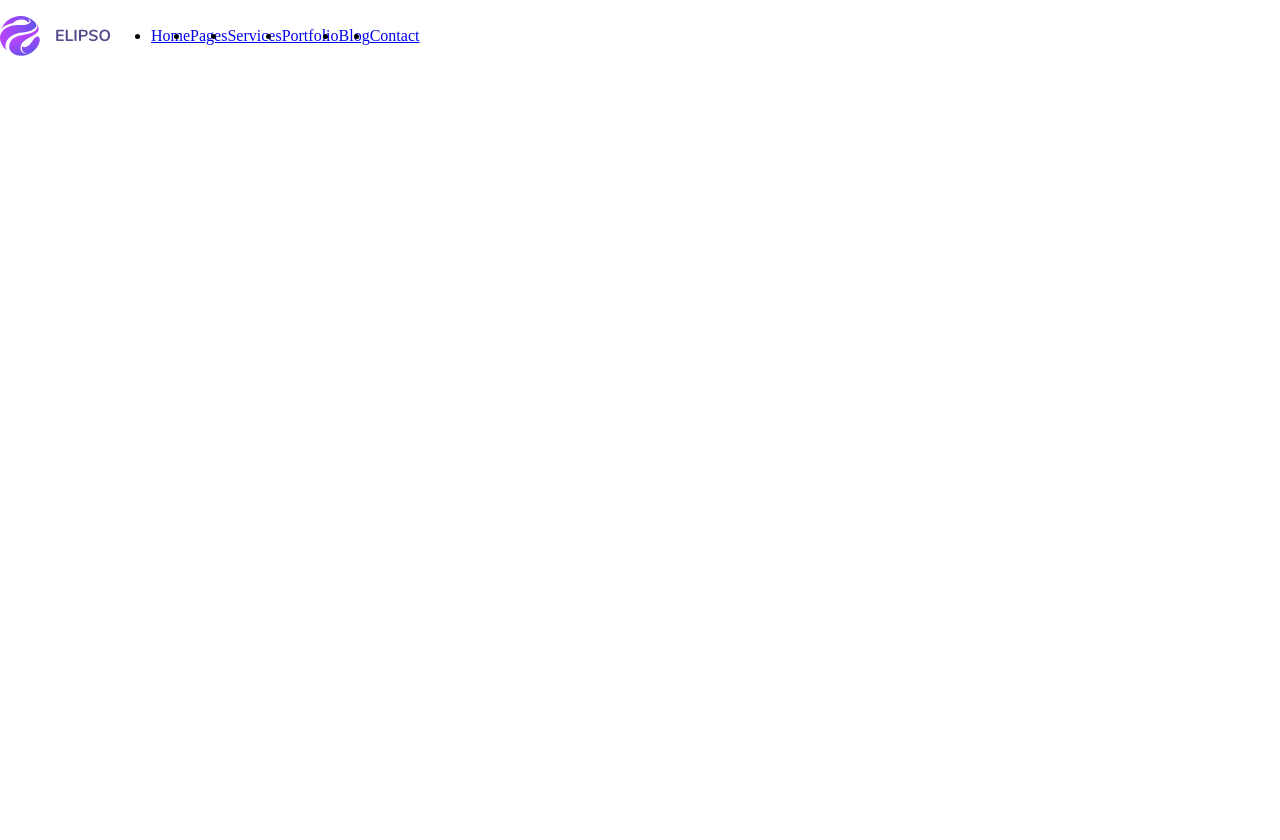
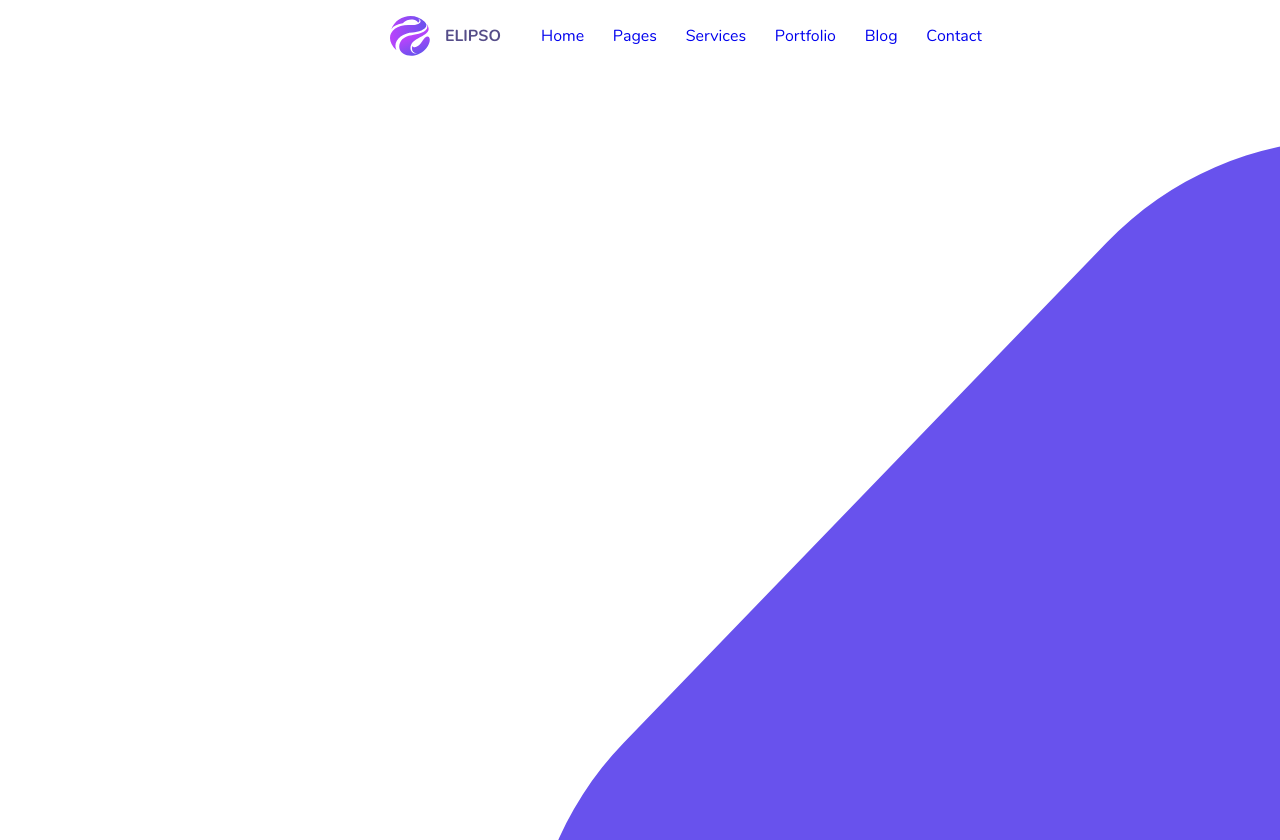
Before and after one commit to fouad-git/integration-3-responsive, a plain HTML site: page index.html in a window 1280 px wide. Shown: the top 840 px of the page. Before the commit the page ends 800 px from the top, so only its background shows below. Drawn offline with Linux system fonts and the light colour scheme.

Commit message:
update -menu bar
 menu-bar terminé

```diff
--- a/style.css
+++ b/style.css
@@ -46,12 +46,18 @@
 
 
 body{
-    margin: 0;
+    margin: 0 0 0 390px;
+    font-family: ;
+}
+.contain1
+{
 
+    max-width: 1882px;
+    height: 1452px;
 }
 header{
-    width: 100%;
-    max-width: 641px;
+    width: 641px;
+    max-width: 650px;
 
 }
 header > p{
@@ -63,3 +69,29 @@ header > p{
     display: flex;
     align-items: center;
     justify-content: space-between;}
+
+
+nav{
+    width:77%;
+    max-width: 481px;
+    font-family: 'Nunito-Regular',sans-serif;
+    font-size: 1rem;
+}
+li{
+    list-style-type:none;
+}
+a:hover{
+    text-decoration: overline;
+    font-family:'Nunito-Bold',sans-serif ;
+    font-size: 1.0625rem;
+}
+  a{
+    text-decoration:none;
+  }
+  .fond1
+  {
+      background-image: url(medias/Bg.png);
+      background-repeat: no-repeat;
+
+
+  }
```
